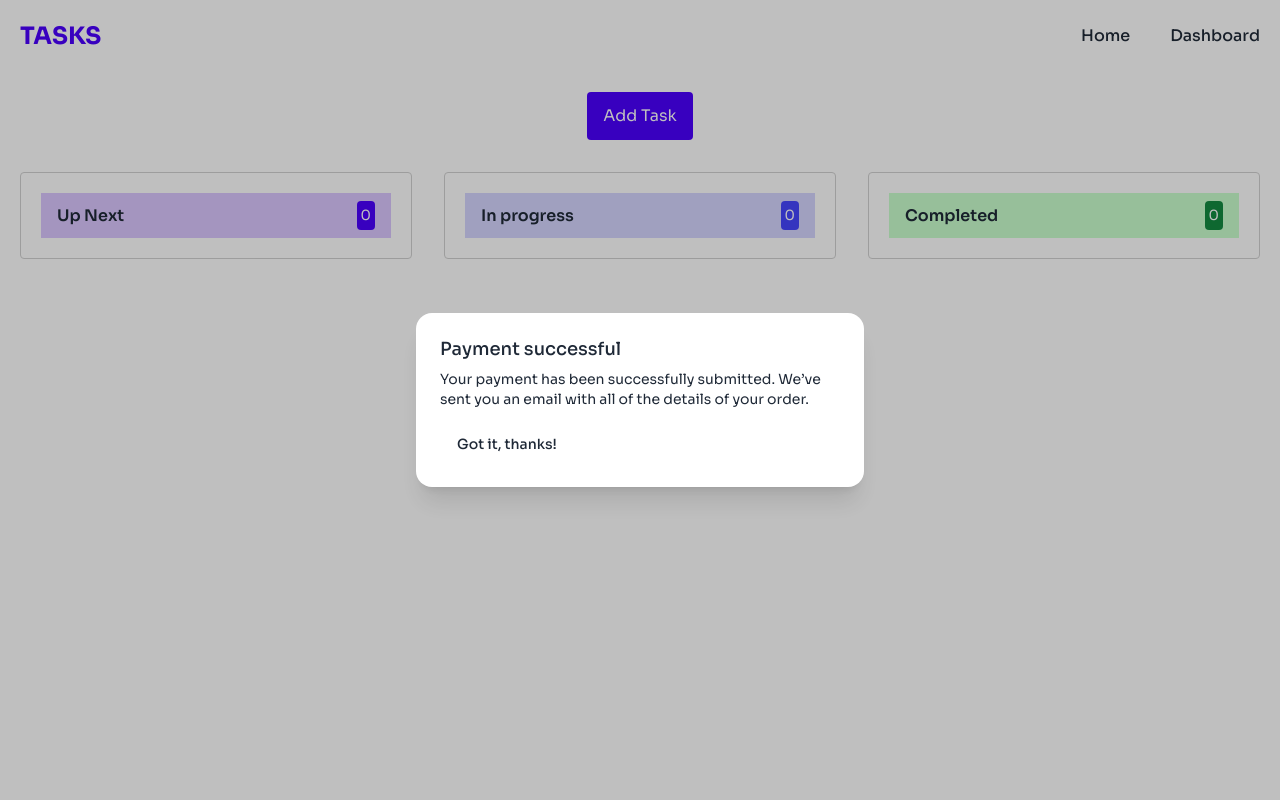
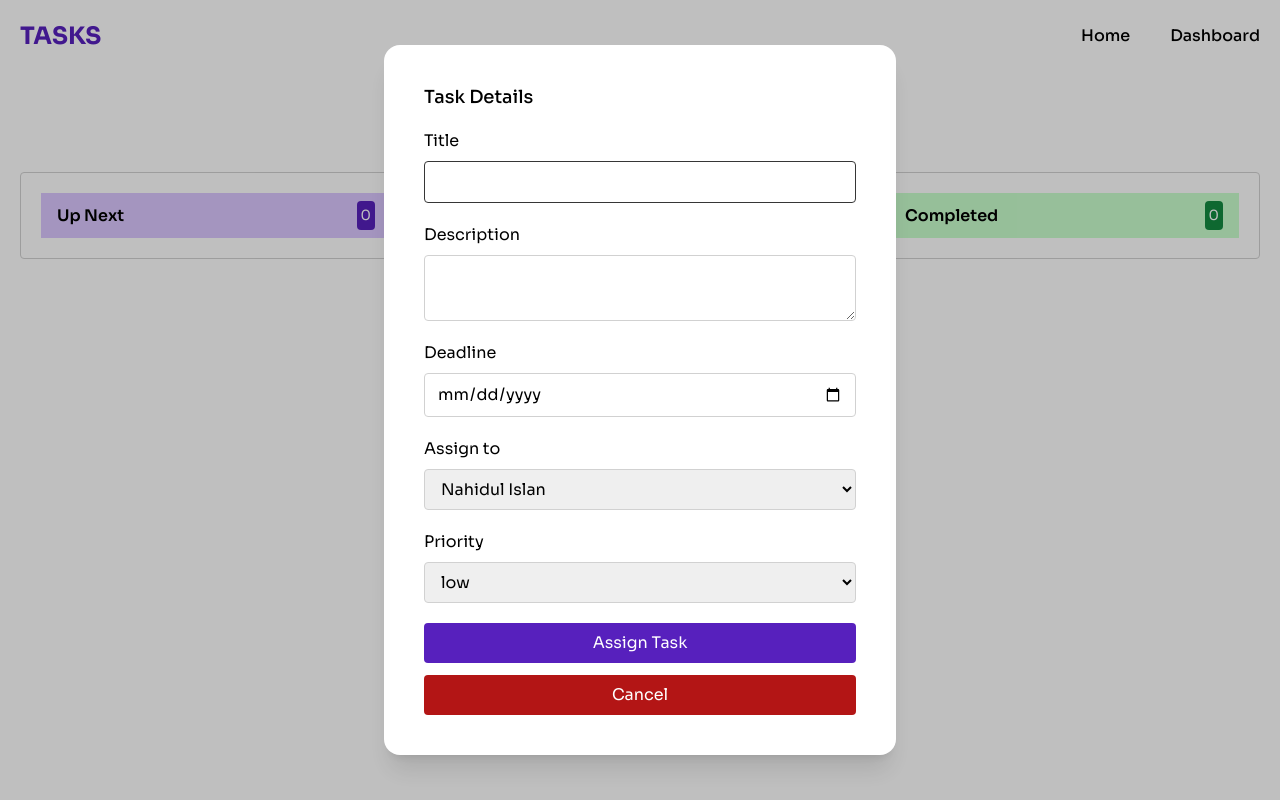
Before and after one commit to nahidul-fahim/task-management-redux-client, a React (Vite) app: page /dashboard in a window 1280 px wide. Both pictures are taken after a click on the button "Add Task". Built offline with nearby package versions, Linux system fonts and the light colour scheme.

Commit message:
created form for adding task

```diff
--- /dev/null
+++ b/src/Components/AddTaskForm/AddTaskForm.jsx
@@ -0,0 +1,91 @@
+import TasksModal from "../TasksModal/TasksModal";
+
+const AddTaskForm = ({ isOpen, setIsOpen }) => {
+
+    // date
+    const todayDate = new Date().toISOString().split('T')[0];
+    const assignersName = ["Nahidul Islan", "Nazmul Islam", "Karib Shahriar", "Imtiaz Hossain", "S M Rasel", "Mashub Yousuf"];
+    const priorityList = ["low", "moderate", "important"]
+
+    // modal closing function
+    function closeModal() {
+        setIsOpen(false)
+    }
+
+
+    // form data
+    const handleTaskAssign = e => {
+        e.preventDefault();
+        const form = e.target;
+        const title = form.title.value;
+        const description = form.description.value;
+        const deadline = form.deadline.value;
+        const assignTo = form.assignTo.value;
+        const priority = form.priority.value;
+
+        const newTaskData = {title, description, deadline, assignTo, priority};
+        console.log(newTaskData)
+    }
+
+
+    return (
+        <TasksModal isOpen={isOpen} setIsOpen={setIsOpen} title="Task Details">
+
+            {/* task adding form */}
+            <form
+            onSubmit={handleTaskAssign}
+            className="w-full flex flex-col justify-center items-center gap-5">
+
+                {/* title */}
+                <div className="w-full flex flex-col justify-start items-start gap-2">
+                    <label htmlFor="title">Title</label>
+                    <input required type="text" name="title" id="title" className="w-full px-3 py-2 rounded focus:outline-none border border-lightGray focus:border-body" />
+                </div>
+
+                {/* description */}
+                <div className="w-full flex flex-col justify-start items-start gap-2">
+                    <label htmlFor="description">Description</label>
+                    <textarea required name="description" id="description" min className="w-full px-3 py-2 rounded focus:outline-none border border-lightGray focus:border-body"></textarea>
+                </div>
+
+                {/* deadline */}
+                <div className="w-full flex flex-col justify-start items-start gap-2">
+                    <label htmlFor="deadline">Deadline</label>
+                    <input required type="date" name="deadline" id="deadline" min={todayDate} className="w-full px-3 py-2 rounded focus:outline-none border border-lightGray focus:border-body" />
+                </div>
+
+                {/* assign to */}
+                <div className="w-full flex flex-col justify-start items-start gap-2">
+                    <label htmlFor="assignTo" >Assign to</label>
+                    <select required name="assignTo" id="assignTo" className="w-full px-3 py-2 rounded focus:outline-none border border-lightGray focus:border-body">
+                        {
+                            assignersName.map((person, index) =>
+                                <option key={index} value={person}>{person}</option>)
+                        }
+                    </select>
+                </div>
+
+                {/* priority list */}
+                <div className="w-full flex flex-col justify-start items-start gap-2">
+                    <label htmlFor="priority" >Priority</label>
+                    <select required name="priority" id="priority" className="w-full px-3 py-2 rounded focus:outline-none border border-lightGray focus:border-body">
+                        {
+                            priorityList.map((priority, index) =>
+                                <option key={index} value={priority} className="capitalize">{priority}</option>)
+                        }
+                    </select>
+                </div>
+
+                {/* submit button */}
+                <input type="submit" value="Assign Task" className="bg-primary w-full py-2 rounded hover:bg-second text-white cursor-pointer" />
+            </form>
+
+            <button
+                onClick={closeModal}
+                className="bg-[#b31515] w-full mt-3 py-2 rounded hover:bg-[#8d2c2c] text-white cursor-pointer">Cancel</button>
+
+        </TasksModal>
+    )
+};
+
+export default AddTaskForm;
--- a/src/Components/TaskAddingModal/TaskAddingModal.jsx
+++ b/src/Components/TasksModal/TasksModal.jsx
@@ -1,7 +1,7 @@
 import { Dialog, Transition } from '@headlessui/react'
 import { Fragment } from 'react'
 
-export default function TaskAddingModal({ isOpen, setIsOpen }) {
+export default function TasksModal({ isOpen, setIsOpen, title, children }) {
 
     function closeModal() {
         setIsOpen(false)
@@ -34,29 +34,21 @@ export default function TaskAddingModal({ isOpen, setIsOpen }) {
                                 leaveFrom="opacity-100 scale-100"
                                 leaveTo="opacity-0 scale-95"
                             >
-                                <Dialog.Panel className="w-full max-w-md transform overflow-hidden rounded-2xl bg-white p-6 text-left align-middle shadow-xl transition-all">
+                                <Dialog.Panel className="w-full max-w-lg transform overflow-hidden rounded-2xl bg-white p-10 text-left align-middle shadow-xl transition-all flex flex-col gap-5">
+
+                                    {/* title */}
                                     <Dialog.Title
                                         as="h3"
                                         className="text-lg font-medium leading-6 text-gray-900"
                                     >
-                                        Payment successful
+                                        {title}
                                     </Dialog.Title>
-                                    <div className="mt-2">
-                                        <p className="text-sm text-gray-500">
-                                            Your payment has been successfully submitted. We’ve sent
-                                            you an email with all of the details of your order.
-                                        </p>
+
+                                    {/* body */}
+                                    <div className='w-full'>
+                                        {children}
                                     </div>
 
-                                    <div className="mt-4">
-                                        <button
-                                            type="button"
-                                            className="inline-flex justify-center rounded-md border border-transparent bg-blue-100 px-4 py-2 text-sm font-medium text-blue-900 hover:bg-blue-200 focus:outline-none focus-visible:ring-2 focus-visible:ring-blue-500 focus-visible:ring-offset-2"
-                                            onClick={closeModal}
-                                        >
-                                            Got it, thanks!
-                                        </button>
-                                    </div>
                                 </Dialog.Panel>
                             </Transition.Child>
                         </div>
--- a/src/Pages/Dashboard/Dashboard.jsx
+++ b/src/Pages/Dashboard/Dashboard.jsx
@@ -1,5 +1,6 @@
 import { useState } from "react";
-import TaskAddingModal from "../../Components/TaskAddingModal/TaskAddingModal";
+import AddTaskForm from "../../Components/AddTaskForm/AddTaskForm";
+
 
 
 const Dashboard = () => {
@@ -14,8 +15,8 @@ const Dashboard = () => {
             <button
                 onClick={() => setIsOpen(true)}
                 className="bg-primary px-4 py-3 rounded hover:bg-second duration-500 text-white">Add Task</button>
-            {/* Task adding modal component */}
-            <TaskAddingModal isOpen={isOpen} setIsOpen={setIsOpen} />
+            {/* Task adding form component */}
+            <AddTaskForm isOpen={isOpen} setIsOpen={setIsOpen} />
 
             {/* tasks showing div */}
             <div className="w-full grid grid-cols-3 gap-8">
--- a/tailwind.config.js
+++ b/tailwind.config.js
@@ -18,5 +18,5 @@ export default {
     extend: {
     },
   },
-  plugins: [require("daisyui")],
+  plugins: [],
 }
```
